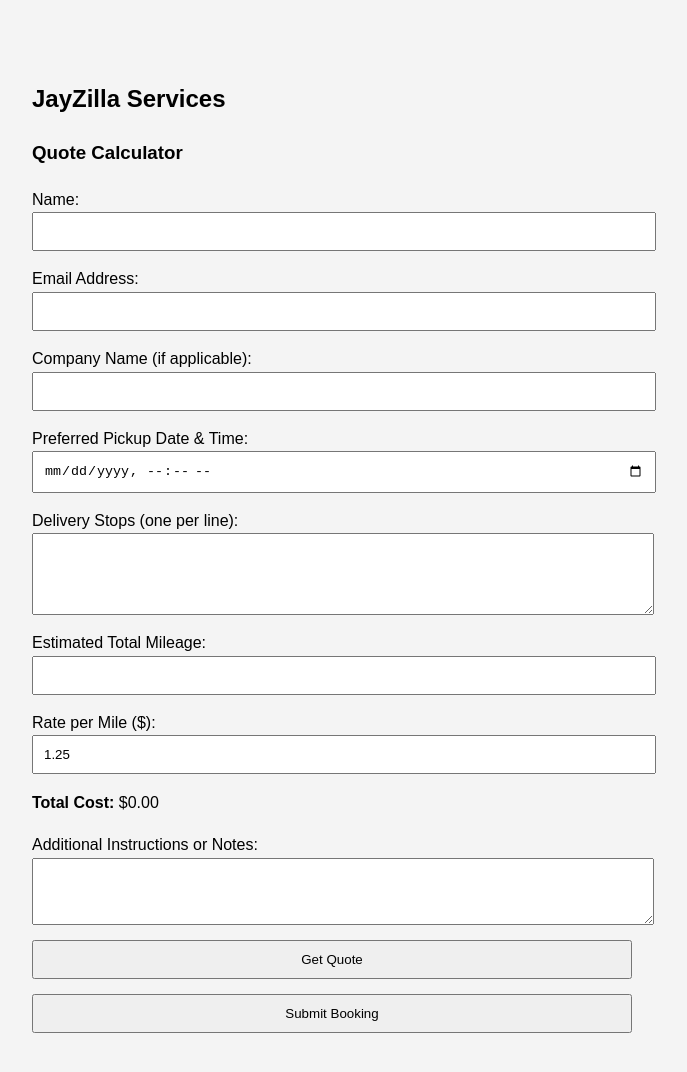
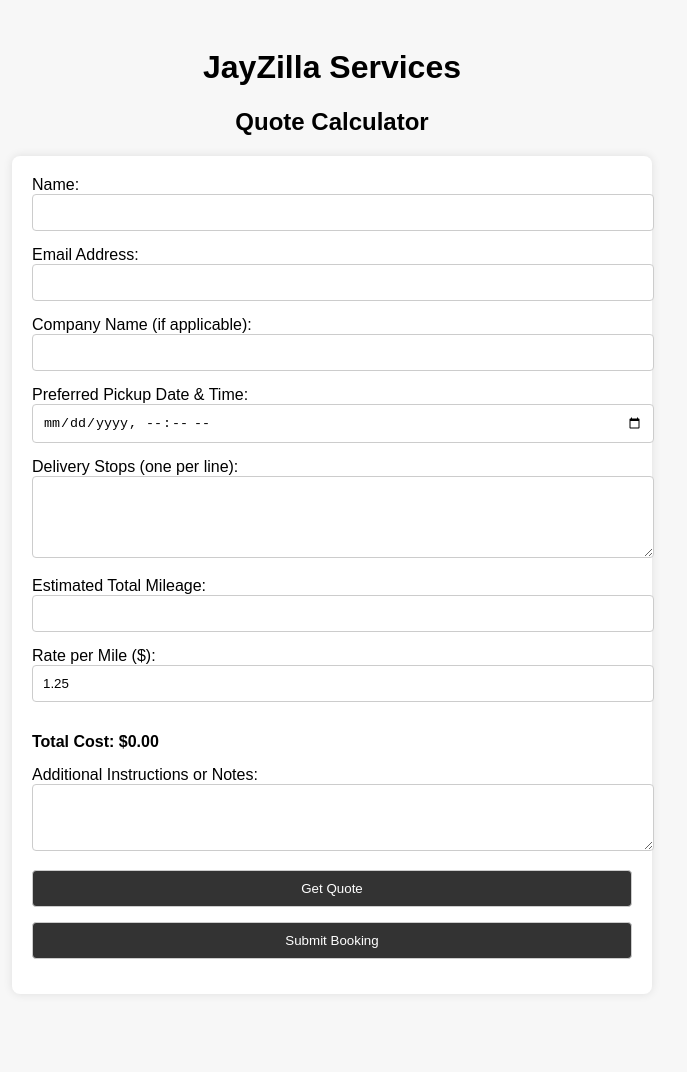
Before and after one commit to kingjayzilla25/jayzilla-site, a plain HTML site: page quote.html in a window 1280 px wide. Shown: the whole page, without its empty margins (308-995 px from the left). After the commit the page ends 1022 px from the top, so only its background shows below. Drawn offline with Linux system fonts and the light colour scheme.

Commit message:
Update quote.html conf message

```diff
--- a/quote.html
+++ b/quote.html
@@ -1,37 +1,50 @@
 <!DOCTYPE html><html lang="en">
 <head>
-  <meta charset="UTF-8">
-  <meta name="viewport" content="width=device-width, initial-scale=1.0">
-  <title>JayZilla Services - Quote Calculator</title>
+  <meta charset="UTF-8" />
+  <meta name="viewport" content="width=device-width, initial-scale=1.0" />
+  <title>Quote Calculator - JayZilla Services</title>
   <style>
     body {
       font-family: Arial, sans-serif;
-      margin: 40px auto;
+      padding: 20px;
+      background-color: #f7f7f7;
+    }
+    h1, h2 {
+      text-align: center;
+    }
+    form {
       max-width: 600px;
-      line-height: 1.6;
-      background: #f4f4f4;
+      margin: auto;
+      background: #fff;
       padding: 20px;
+      border-radius: 8px;
+      box-shadow: 0 0 10px rgba(0,0,0,0.1);
     }
-    input, textarea, select, button {
-      display: block;
+    input, textarea, button {
       width: 100%;
       margin-bottom: 15px;
       padding: 10px;
+      border: 1px solid #ccc;
+      border-radius: 4px;
     }
-    .success-message {
-      background-color: #d4edda;
-      color: #155724;
-      padding: 10px;
-      border-radius: 5px;
-      display: none;
-      margin-top: 20px;
+    .total {
+      font-weight: bold;
+      margin-bottom: 15px;
+    }
+    button {
+      background-color: #333;
+      color: white;
+      cursor: pointer;
+    }
+    button:hover {
+      background-color: #555;
     }
   </style>
 </head>
 <body>
-  <h2>JayZilla Services</h2>
-  <h3>Quote Calculator</h3>
-  <form id="quoteForm" action="https://formspree.io/f/mzzenndl" method="POST">
+  <h1>JayZilla Services</h1>
+  <h2>Quote Calculator</h2>
+  <form action="https://formspree.io/f/mzzenndl" method="POST" onsubmit="prepareSubmission()">
     <label>Name:
       <input type="text" name="name" required>
     </label>
@@ -42,54 +55,33 @@
       <input type="text" name="company">
     </label>
     <label>Preferred Pickup Date & Time:
-      <input type="datetime-local" name="pickup_datetime">
+      <input type="datetime-local" name="pickup_time" required>
     </label>
     <label>Delivery Stops (one per line):
-      <textarea name="stops" rows="4"></textarea>
+      <textarea name="stops" id="stops" rows="4" required></textarea>
     </label>
     <label>Estimated Total Mileage:
-      <input type="number" name="mileage" step="0.1">
+      <input type="number" name="mileage" id="mileage" step="0.1" required>
     </label>
     <label>Rate per Mile ($):
-      <input type="number" name="rate" value="1.25" step="0.01" readonly>
+      <input type="number" name="rate" id="rate" value="1.25" step="0.01" readonly>
     </label>
-    <p><strong>Total Cost:</strong> $<span id="totalCost">0.00</span></p>
+    <p class="total">Total Cost: $<span id="totalCost">0.00</span></p>
     <label>Additional Instructions or Notes:
       <textarea name="notes" rows="3"></textarea>
     </label>
-    <button type="button" onclick="calculateQuote()">Get Quote</button>
+    <button type="button" onclick="calculateTotal()">Get Quote</button>
     <button type="submit">Submit Booking</button>
-  </form> <div class="success-message" id="successMessage">
-    Your request has been received, expect a call or email response shortly.
-  </div> <script>
-    const form = document.getElementById("quoteForm");
-    const successMessage = document.getElementById("successMessage");
+  </form> <script>
+    function calculateTotal() {
+      const mileage = parseFloat(document.getElementById("mileage").value);
+      const rate = parseFloat(document.getElementById("rate").value);
+      const total = mileage * rate;
+      document.getElementById("totalCost").textContent = total.toFixed(2);
+    }
 
-    form.addEventListener("submit", async function (e) {
-      e.preventDefault();
-
-      const formData = new FormData(form);
-      const data = new URLSearchParams(formData);
-
-      const response = await fetch(form.action, {
-        method: "POST",
-        body: data,
-        headers: {
-          'Accept': 'application/json'
-        }
-      });
-
-      if (response.ok) {
-        form.reset();
-        successMessage.style.display = "block";
-      }
-    });
-
-    function calculateQuote() {
-      const mileage = parseFloat(form.mileage.value) || 0;
-      const rate = parseFloat(form.rate.value) || 1.25;
-      const total = mileage * rate;
-      document.getElementById("totalCost").innerText = total.toFixed(2);
+    function prepareSubmission() {
+      calculateTotal();
     }
   </script></body>
 </html>
```
